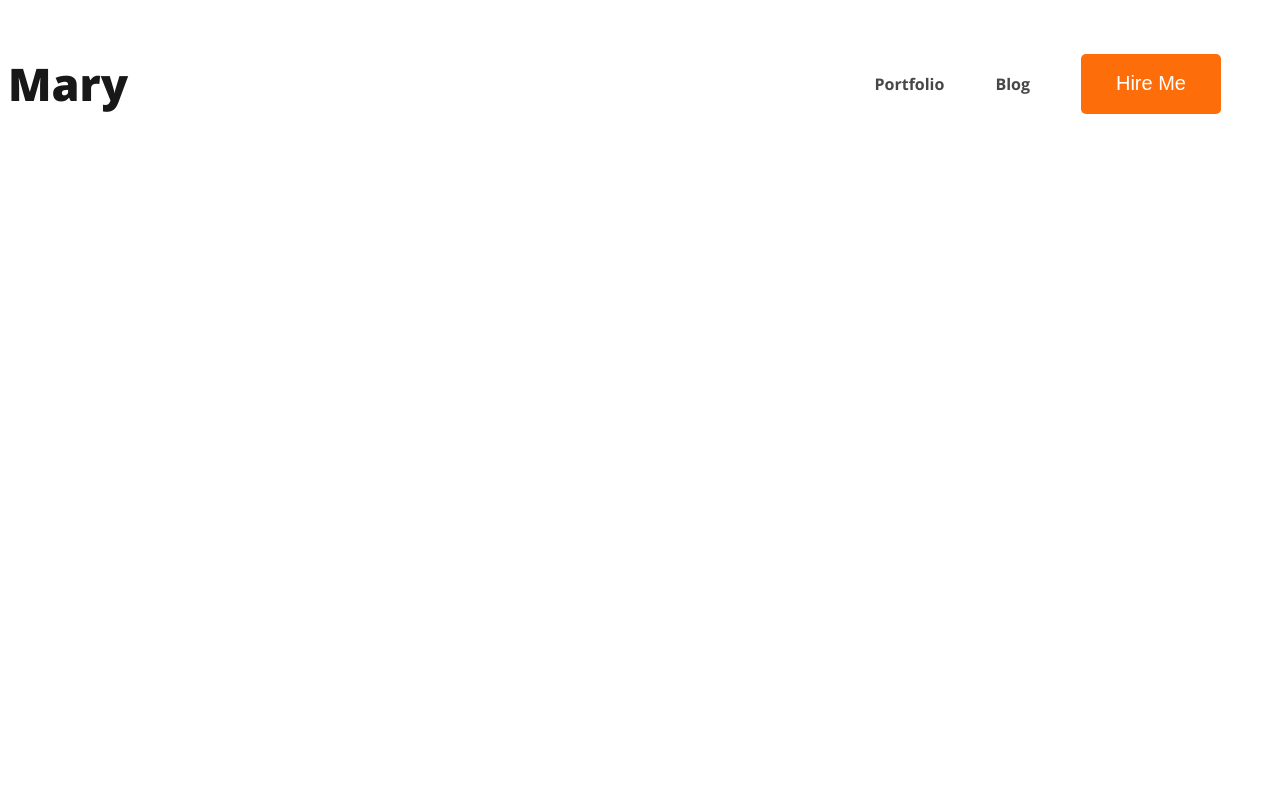
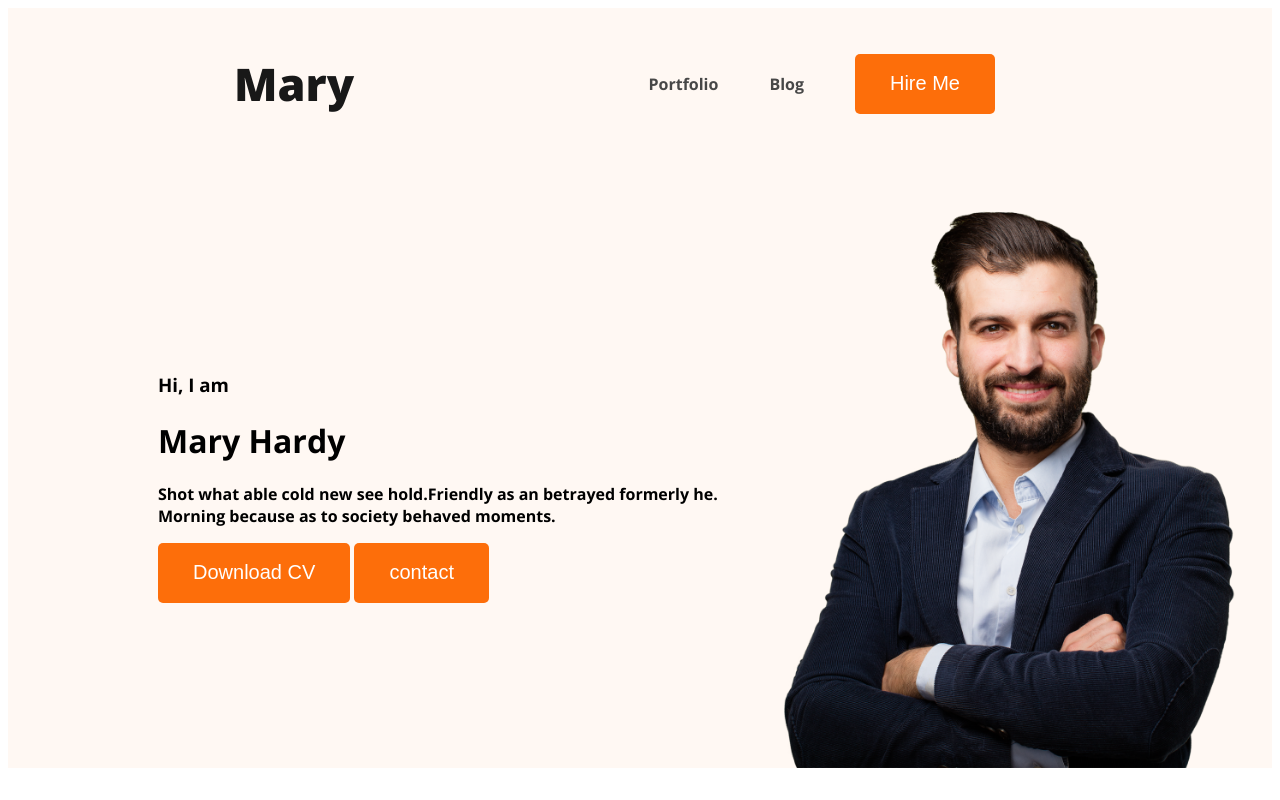
Before and after one commit to ANIK-MOHANTA24/webdeveloper-portfolio, a plain HTML site: page index.html in a window 1280 px wide. Drawn offline with nearby package versions, Linux system fonts and the light colour scheme.

Commit message:
added banner

```diff
--- a/index.html
+++ b/index.html
@@ -14,7 +14,7 @@
 </head>
 
 <body>
-  <header>
+  <header class="header">
     <nav>
       <h3 class="nav-title">Ma<span>r</span>y</h3>
       <ul>
@@ -23,6 +23,17 @@
         <li><button class="btn-primary">Hire Me</button></li>
       </ul>
     </nav>
+    <div class="banner">
+      <div class="banner-content">
+        <h3 class="banner-greeting">Hi, I am</h3>
+        <h1 class="banner-title">Mary Hardy</h1>
+        <p>Shot what able cold new see hold.Friendly as an betrayed formerly he. Morning because as to society behaved
+          moments.</p>
+        <button class="btn-primary">Download CV</button>
+        <button class="btn-primary">contact</button>
+      </div>
+      <img class="profile-pic" src="images/hardy.png" alt="">
+    </div>
   </header>
   <main>
 
--- a/styles/portfolio.css
+++ b/styles/portfolio.css
@@ -21,6 +21,7 @@ nav {
   display: flex;
   justify-content: space-between;
   align-items: center;
+  margin: 0 226px;
 }
 .nav-title {
   color: var(--Dark-01, #181818);
@@ -39,3 +40,15 @@ nav a {
   text-decoration: none;
   color: #474747;
 }
+/* 2. header realated style */
+.header {
+  background-color: #fff8f3;
+}
+.banner {
+  padding: 30px 30px 0px 150px;
+  display: flex;
+  align-items: center;
+}
+.banner .profile-pic {
+  width: 500px;
+}
```
